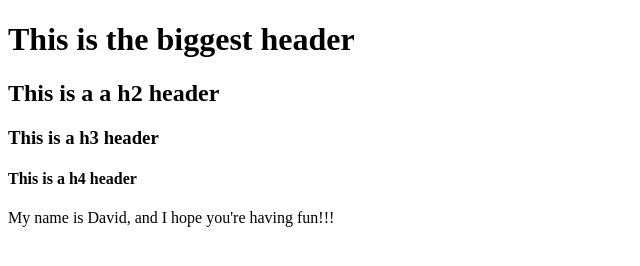
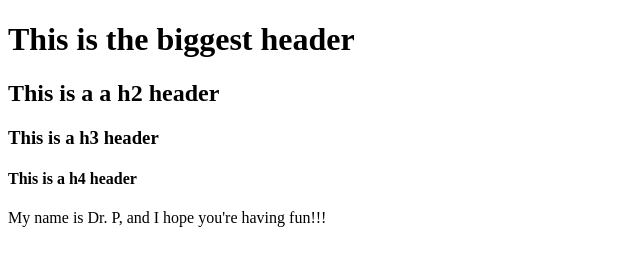
Before and after one commit to davidpauli1/UGA-POPUP-AFrame, a plain HTML site: page index.html in a window 1280 px wide. Shown: the full height of the page, 0-640 px from the left. Drawn offline with Linux system fonts and the light colour scheme.

Commit message:
Change to webpage

```diff
--- a/index.html
+++ b/index.html
@@ -9,6 +9,6 @@
         <h3> This is a h3 header </h3>
         <h4> This is a h4 header </h4>
 
-    My name is David, and I hope you're having fun!!!
+    My name is Dr. P, and I hope you're having fun!!!
     </body>
 </html>
```
